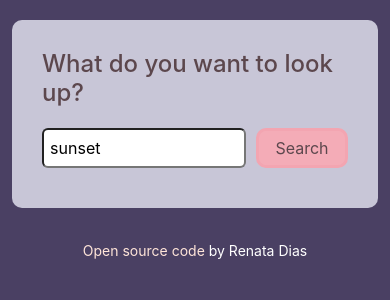
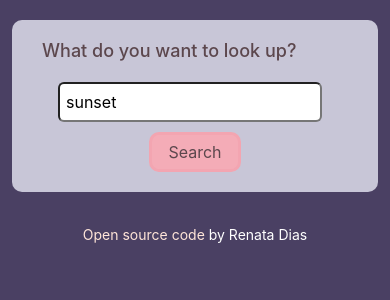
Before and after one commit to RenataNogDias/dictionary-app, a React (Create React App) app: page / in a window 390 px wide. Shown: the top 300 px of the page. Built offline with nearby package versions, Linux system fonts and the light colour scheme; no server answers.

Commit message:
made app responsive

```diff
--- a/src/Dictionary.css
+++ b/src/Dictionary.css
@@ -1,7 +1,7 @@
 .Dictionary section {
   background: #c8c6d7;
   margin: 20px 0;
-  padding: 30px;
+  padding: 20px 30px 20px 30px;
   border-radius: 10px;
 }
 
@@ -29,3 +29,9 @@
   border: solid #f3a5b1;
   color: #5c474d;
 }
+
+@media (max-width: 486px) {
+  .Dictionary h1 {
+    font-size: 18px;
+  }
+}
--- a/src/Dictionary.js
+++ b/src/Dictionary.js
@@ -52,13 +52,13 @@ export default function Dictionary(props) {
           <form onSubmit={handleSubmit}>
             <h1>What do you want to look up?</h1>
             <input
-              className="col-8"
+              className="col-md-8"
               type="search"
               placeholder="Type a word"
               defaultValue={props.defaultKeyword}
               onChange={handleKeywordChange}
             />
-            <button type="submit" className="primary-button col-4">
+            <button type="submit" className="primary-button col-md-4">
               Search
             </button>
           </form>
--- a/src/Meaning.css
+++ b/src/Meaning.css
@@ -13,3 +13,18 @@
   font-style: italic;
   opacity: 0.8;
 }
+
+@media (max-width: 486px) {
+  .Meaning h3 {
+    font-size: 20px;
+  }
+
+  .Meaning .definition {
+    font-size: 16px;
+  }
+
+  .Meaning .example {
+    font-size: 16px;
+    margin-bottom: 0px;
+  }
+}
--- a/src/Phonetic.css
+++ b/src/Phonetic.css
@@ -9,3 +9,14 @@
   font-weight: bold;
   font-size: 26px;
 }
+
+@media (max-width: 486px) {
+  .Phonetic .icon {
+    font-size: 16px;
+    margin-right: 10px;
+  }
+
+  .Phonetic .text {
+    font-size: 18px;
+  }
+}
--- a/src/Photos.css
+++ b/src/Photos.css
@@ -1,4 +1,5 @@
 .Photos img {
   border-radius: 4px;
-  margin-bottom: 20px;
+  margin-bottom: 15px;
+  margin-top: 15px;
 }
--- a/src/Photos.js
+++ b/src/Photos.js
@@ -9,7 +9,7 @@ export default function Photos(props) {
         <div className="row">
           {props.photos.map(function (photo, index) {
             return (
-              <div className="col-4">
+              <div className="col-md-4 md-block">
                 <a href={photo.src.original} target="_blank" rel="noreferrer">
                   <img
                     src={photo.src.landscape}
--- a/src/Results.css
+++ b/src/Results.css
@@ -6,3 +6,9 @@
   font-size: 36px;
   font-weight: bold;
 }
+
+@media (max-width: 486px) {
+  .Results h2 {
+    font-size: 28px;
+  }
+}
```
